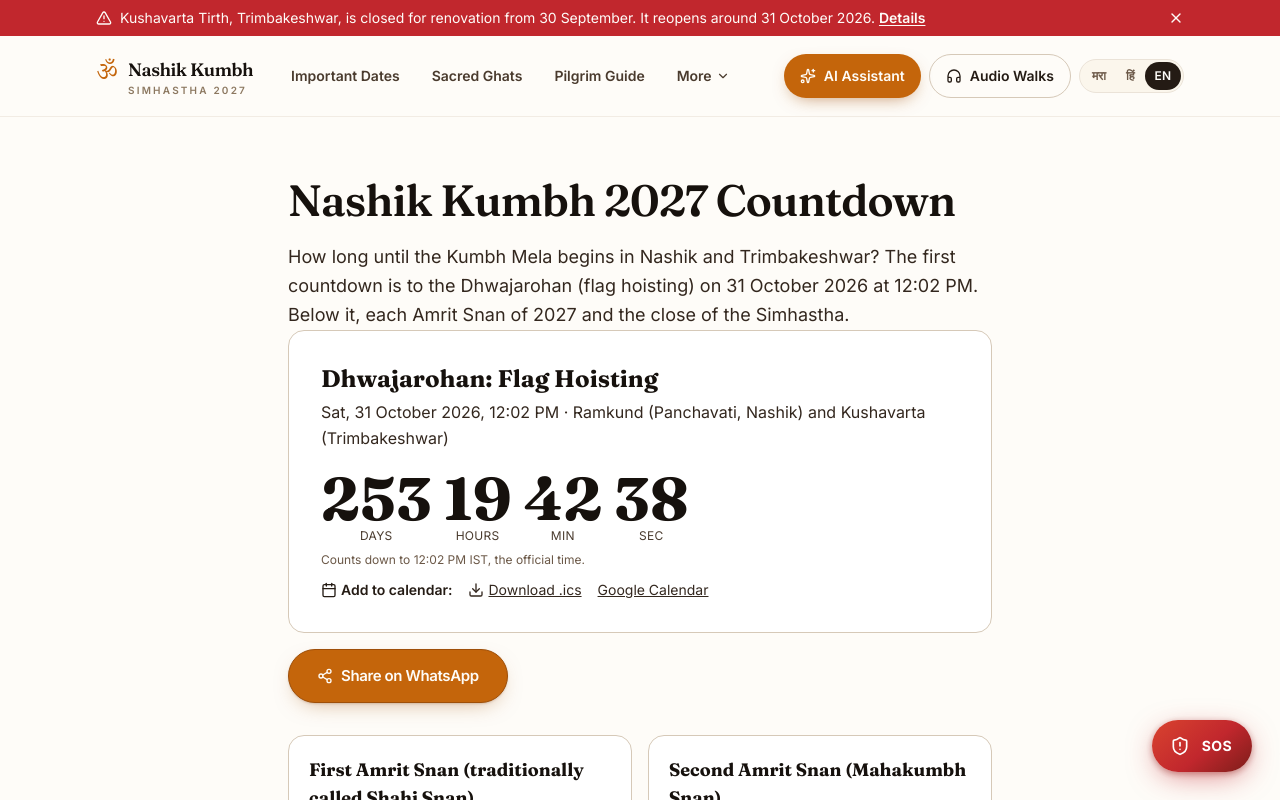
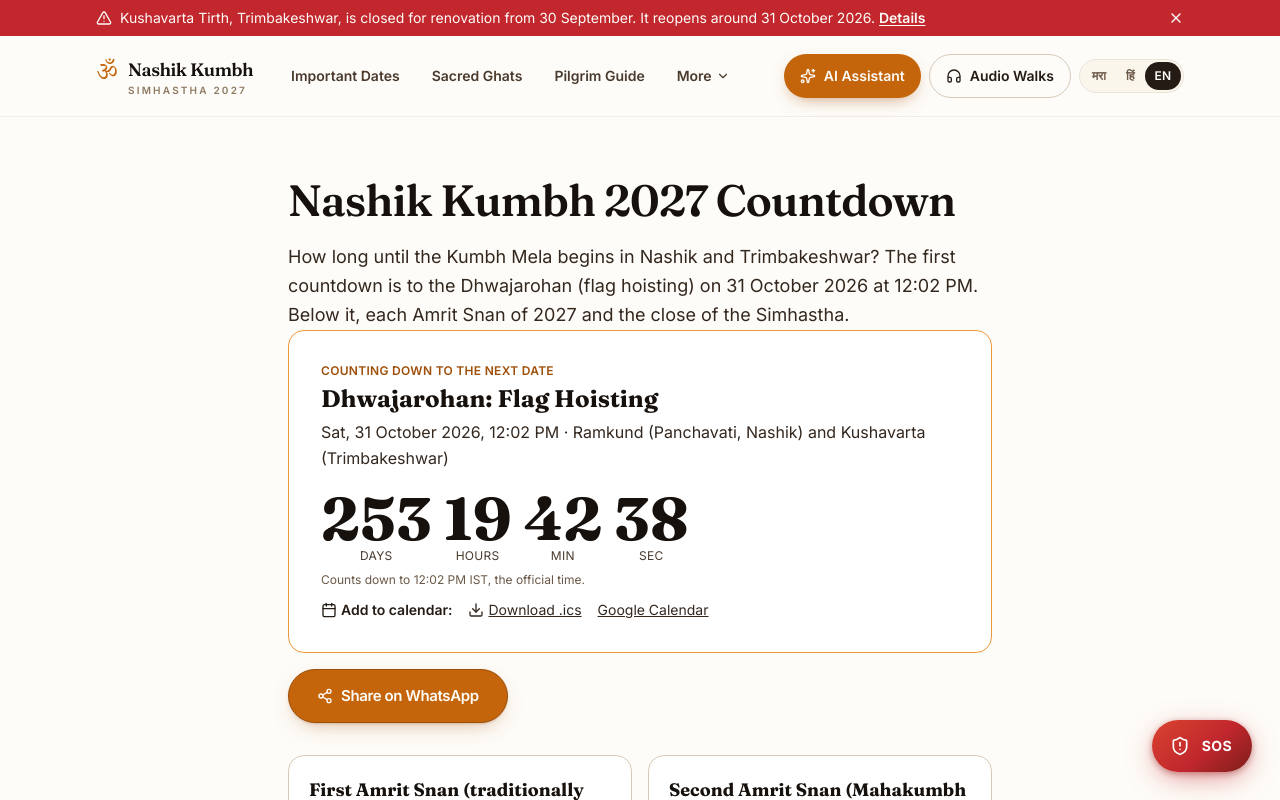
Before and after one commit to lonkarabhishek/thenashikkumbh, a Next.js app: page /en/kumbh-countdown in a window 1280 px wide. Shown: the top 800 px of the page. Built offline with nearby package versions, Linux system fonts and the light colour scheme.

Commit message:
Countdowns target the nearest upcoming verified date (IST), auto-advancing

```diff
--- a/src/components/Countdown.tsx
+++ b/src/components/Countdown.tsx
@@ -3,6 +3,10 @@
 import { useEffect, useState } from "react";
 import { useLanguage } from "@/context/LanguageContext";
 import type { Locale } from "@/i18n/translations";
+import { countdownTargets, nearestTargetIndex } from "@/data/kumbhCountdown";
+import { formatDate, formatTime } from "@/lib/dates";
+
+const UNTIL: Record<Locale, string> = { en: "until", hi: "तक", mr: "पर्यंत" };
 
 const UNITS = {
   days: { en: "days", hi: "दिन", mr: "दिवस" },
@@ -41,21 +45,30 @@
  * Live countdown to the first Shahi Snan, sized to stand in for the year in the
  * hero. Renders nothing until mounted so the server and client markup agree.
  */
-export default function Countdown({
-  target,
-  caption,
-}: {
-  target: Date;
-  caption: string;
-}) {
+export default function Countdown() {
   const { locale } = useLanguage();
   const [time, setTime] = useState<ReturnType<typeof remaining> | null>(null);
+  const [label, setLabel] = useState("");
 
   useEffect(() => {
-    setTime(remaining(target));
-    const id = setInterval(() => setTime(remaining(target)), 1000);
+    // Re-pick the nearest upcoming date every tick, so it advances on its own.
+    const tick = () => {
+      const now = Date.now();
+      const i = nearestTargetIndex(now);
+      const t = i >= 0 ? countdownTargets[i] : null;
+      setTime(t ? remaining(new Date(t.targetIso)) : { days: 0, hours: 0, minutes: 0, seconds: 0, done: true });
+      setLabel(
+        t
+          ? locale === "en"
+            ? `until ${t.event.name.en}: ${formatDate(t.event.isoDate, locale)}${t.hasOfficialTime ? `, ${formatTime(t.event.startTime!, locale)} IST` : ""}`
+            : `${t.event.name[locale]}: ${formatDate(t.event.isoDate, locale)}${t.hasOfficialTime ? `, ${formatTime(t.event.startTime!, locale)} IST` : ""} ${UNTIL[locale]}`
+          : "",
+      );
+    };
+    tick();
+    const id = setInterval(tick, 1000);
     return () => clearInterval(id);
-  }, [target]);
+  }, [locale]);
 
   const cells = (
     [
@@ -98,7 +111,7 @@
         ))}
       </div>
 
-      <p className="mt-5 text-sm text-temple-500">{caption}</p>
+      <p className="mt-5 text-sm text-temple-500">{label}</p>
     </div>
   );
 }
--- a/src/components/home/HomePage.tsx
+++ b/src/components/home/HomePage.tsx
@@ -37,9 +37,6 @@
 import { formatDate as fmtDate } from "@/lib/dates";
 
 const MAJOR_DATES = schedule.filter((e) => e.isAmritSnan);
-
-/** First Amrit Snan, the date the whole calendar hangs off. */
-const FIRST_SNAN = new Date("2027-08-02T04:00:00+05:30");
 
 const HOME_COPY = {
   nextSnan: { en: "Next Amrit Snan", hi: "अगला अमृत स्नान", mr: "पुढचे अमृत स्नान" },
@@ -181,7 +178,7 @@
 
           <Reveal delay={70}>
             <div className="mt-8">
-              <Countdown target={FIRST_SNAN} caption={t(HOME_COPY.countdownCaption)} />
+              <Countdown />
             </div>
           </Reveal>
 
--- a/src/components/tools/CountdownTool.tsx
+++ b/src/components/tools/CountdownTool.tsx
@@ -4,7 +4,7 @@
 import Link from "@/components/LocaleLink";
 import { Calendar, Download, Share2 } from "lucide-react";
 import { useLanguage } from "@/context/LanguageContext";
-import { countdownTargets, countdownDataUpdated, type CountdownTarget } from "@/data/kumbhCountdown";
+import { countdownTargets, countdownDataUpdated, nearestTargetIndex, type CountdownTarget } from "@/data/kumbhCountdown";
 import { formatDate, formatTime, localDigits } from "@/lib/dates";
 import { SITE_URL, localeUrl } from "@/lib/seo";
 import { CHECKLIST, COUNTDOWN_COPY as C } from "@/components/tools/toolCopy";
@@ -20,6 +20,12 @@
     s: Math.floor(ms / 1000) % 60,
   };
 }
+
+const NEXT_LABEL: Record<Locale, string> = {
+  en: "Counting down to the next date",
+  hi: "अगली तिथि तक की गिनती",
+  mr: "पुढील तारखेपर्यंतची मोजणी",
+};
 
 const pad = (n: number) => String(n).padStart(2, "0");
 const compact = (iso: string) => iso.replace(/-/g, "");
@@ -92,12 +98,24 @@
   const { locale } = useLanguage();
   const pageUrl = `${SITE_URL}/${locale}${C.path}`;
   const wa = `https://wa.me/?text=${encodeURIComponent(`${C.shareText[locale]} ${pageUrl}`)}`;
-  const [first, ...rest] = countdownTargets;
+  // null until mounted: server HTML and first client render are identical (no
+  // "nearest" guess at build time); the real nearest date is chosen on mount
+  // and re-evaluated every second, so it moves on by itself after each date.
+  const [now, setNow] = useState<number | null>(null);
+  useEffect(() => {
+    setNow(Date.now());
+    const id = setInterval(() => setNow(Date.now()), 1000);
+    return () => clearInterval(id);
+  }, []);
+  const idx = now === null ? -1 : nearestTargetIndex(now);
+  const next = idx >= 0 ? countdownTargets[idx] : null;
+  const others = countdownTargets.filter((t) => t !== next);
 
   const Row = ({ t, big }: { t: CountdownTarget; big?: boolean }) => {
     const e = t.event;
     return (
-      <article className={`rounded-2xl border border-temple-200 bg-white p-5 ${big ? "sm:p-8" : ""}`}>
+      <article className={`rounded-2xl border bg-white p-5 ${big ? "border-saffron-400 sm:p-8" : "border-temple-200"}`}>
+        {big && <p className="mb-1 text-xs font-semibold uppercase tracking-wide text-saffron-700">{NEXT_LABEL[locale]}</p>}
         <h2 className={`font-heading font-bold text-temple-900 ${big ? "text-2xl" : "text-lg"}`}>{e.name[locale]}</h2>
         <p className="mt-1 text-temple-700">
           {formatDate(e.isoDate, locale, { weekday: true })}
@@ -116,14 +134,16 @@
 
   return (
     <>
-      <Row t={first} big />
+      {next ? <Row t={next} big /> : (
+        <div className="h-48 rounded-2xl border border-temple-200 bg-white" aria-hidden="true" />
+      )}
       <p className="mt-4">
         <a href={wa} target="_blank" rel="noopener noreferrer" className="btn-gold inline-flex items-center gap-2">
           <Share2 className="h-4 w-4" />{C.share[locale]}
         </a>
       </p>
       <div className="mt-8 grid gap-4 sm:grid-cols-2">
-        {rest.map((t) => <Row key={t.event.id} t={t} />)}
+        {others.map((t) => <Row key={t.event.id} t={t} />)}
       </div>
       <p className="mt-6 rounded-xl border-l-4 border-saffron-500 bg-cream-100 p-4 text-temple-800">
         {C.datesLead[locale]}{" "}
--- a/src/data/kumbhCountdown.ts
+++ b/src/data/kumbhCountdown.ts
@@ -33,3 +33,14 @@
 }).sort((a, b) => a.targetIso.localeCompare(b.targetIso));
 
 export const countdownDataUpdated = scheduleUpdated;
+
+/**
+ * Index of the nearest upcoming target at `nowMs` (epoch ms), or -1 when every
+ * date has passed. Targets are sorted by instant and compared as absolute
+ * instants (each carries an explicit +05:30 offset), so the result does not
+ * depend on the viewer's time zone. Nothing here is hard-coded: the "next"
+ * date moves on by itself as time passes.
+ */
+export function nearestTargetIndex(nowMs: number, targets: CountdownTarget[] = countdownTargets): number {
+  return targets.findIndex((t) => new Date(t.targetIso).getTime() > nowMs);
+}
```
